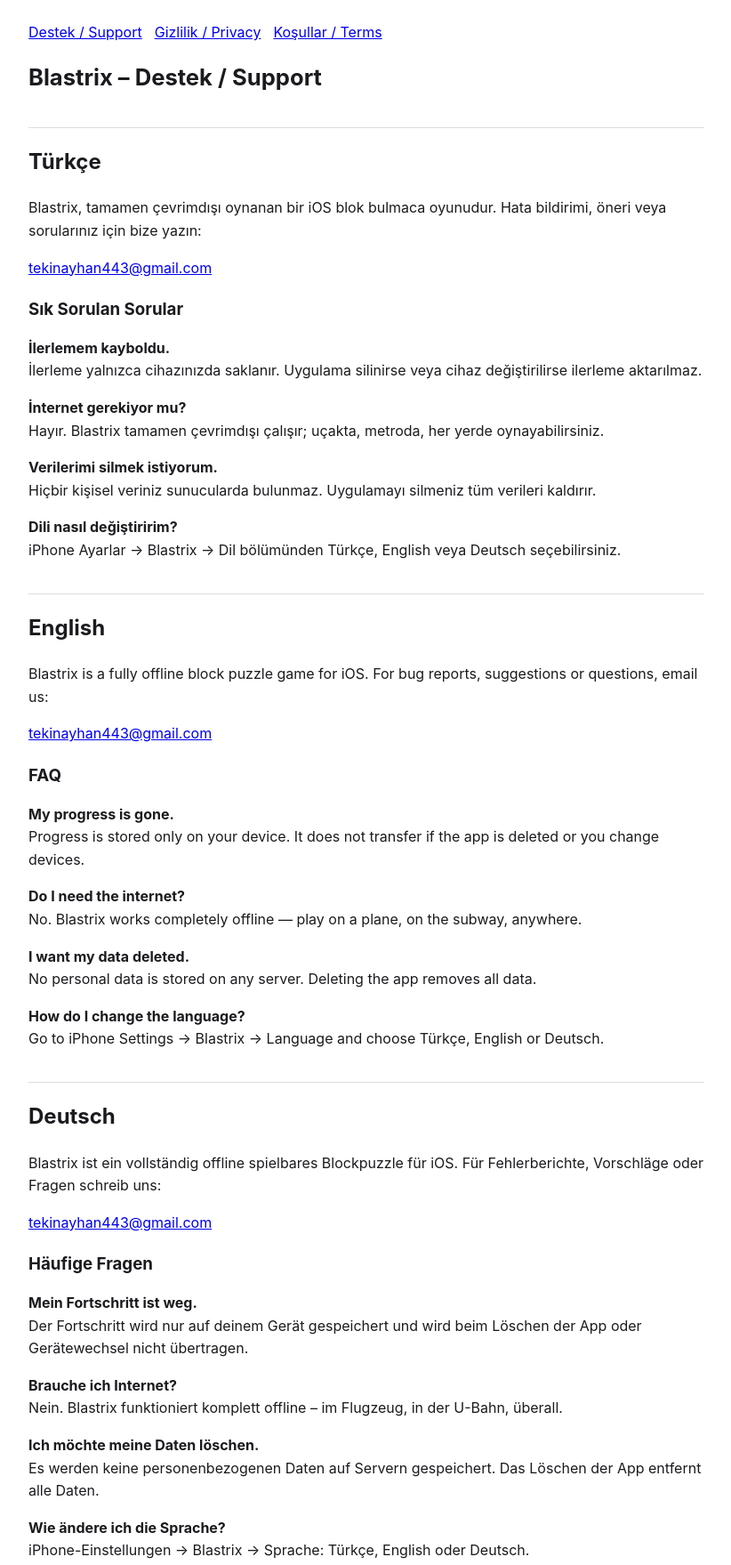
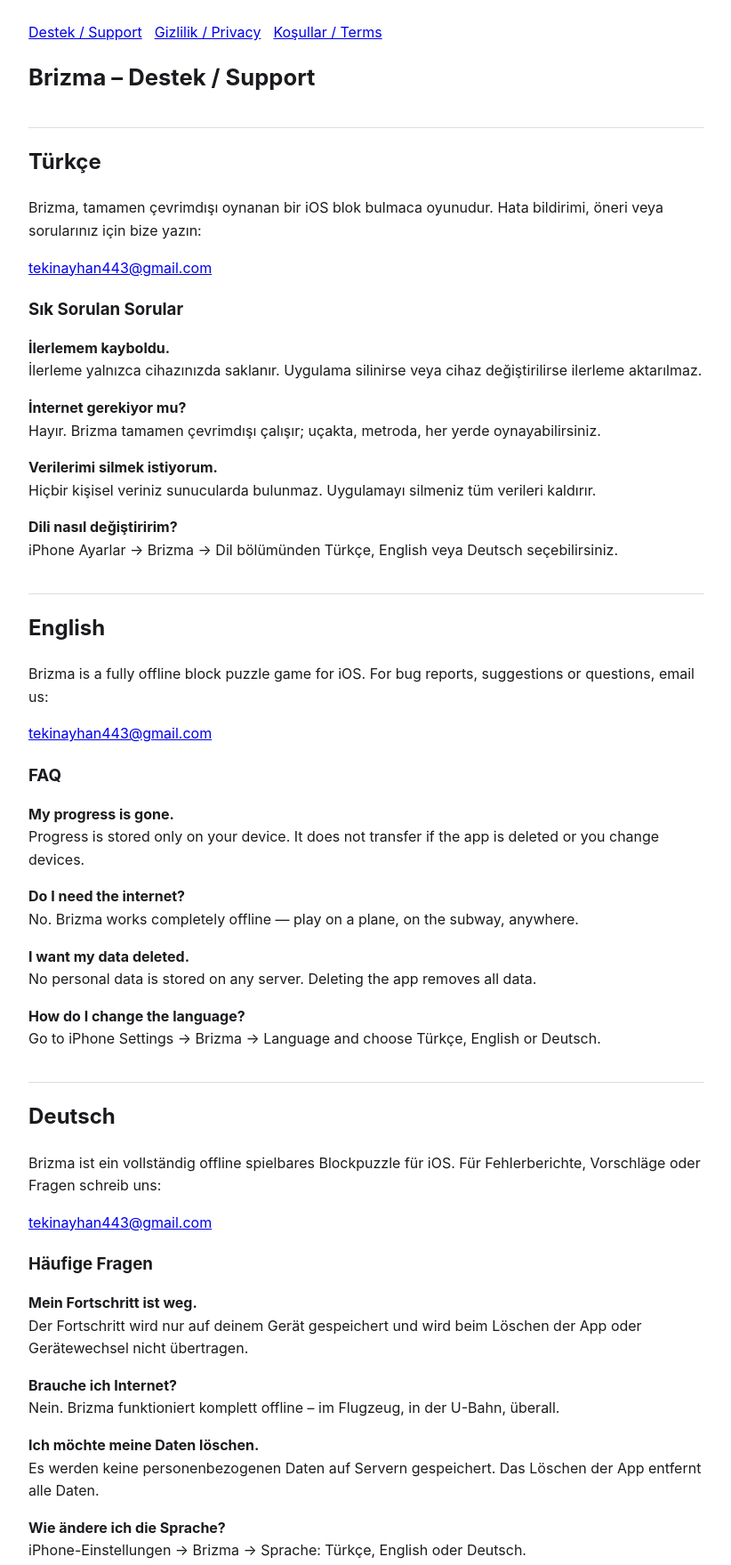
Before and after one commit to tekinyasin827-gif/blastrix-legal, a plain HTML site: page index.html in a window 1280 px wide. Shown: the top 1759 px of the page at 89% size, without its empty margins (228-1050 px from the left). Drawn offline with Linux system fonts and the light colour scheme.

Commit message:
Update index.html

```diff
--- a/index.html
+++ b/index.html
@@ -3,7 +3,7 @@
 <head>
 <meta charset="utf-8">
 <meta name="viewport" content="width=device-width, initial-scale=1">
-<title>Blastrix – Destek / Support</title>
+<title>Brizma – Destek / Support</title>
 <style>
   body{font-family:-apple-system,BlinkMacSystemFont,"Segoe UI",Roboto,sans-serif;max-width:760px;margin:0 auto;padding:24px 16px;line-height:1.6;color:#1b1b1f;background:#fff}
   nav a{margin-right:14px} h1{font-size:1.6rem} h2{margin-top:2.2rem;border-top:1px solid #ddd;padding-top:1.2rem} h3{margin-bottom:.2rem} footer{margin-top:2.5rem;color:#666;font-size:.9rem}
@@ -12,34 +12,34 @@
 </head>
 <body>
 <nav><a href="index.html">Destek / Support</a><a href="privacy.html">Gizlilik / Privacy</a><a href="terms.html">Koşullar / Terms</a></nav>
-<h1>Blastrix – Destek / Support</h1>
+<h1>Brizma – Destek / Support</h1>
 
 <h2>Türkçe</h2>
-<p>Blastrix, tamamen çevrimdışı oynanan bir iOS blok bulmaca oyunudur. Hata bildirimi, öneri veya sorularınız için bize yazın:</p>
-<p><a href="mailto:tekinayhan443@gmail.com?subject=Blastrix%20Destek">tekinayhan443@gmail.com</a></p>
+<p>Brizma, tamamen çevrimdışı oynanan bir iOS blok bulmaca oyunudur. Hata bildirimi, öneri veya sorularınız için bize yazın:</p>
+<p><a href="mailto:tekinayhan443@gmail.com?subject=Brizma%20Destek">tekinayhan443@gmail.com</a></p>
 <h3>Sık Sorulan Sorular</h3>
 <p><b>İlerlemem kayboldu.</b><br>İlerleme yalnızca cihazınızda saklanır. Uygulama silinirse veya cihaz değiştirilirse ilerleme aktarılmaz.</p>
-<p><b>İnternet gerekiyor mu?</b><br>Hayır. Blastrix tamamen çevrimdışı çalışır; uçakta, metroda, her yerde oynayabilirsiniz.</p>
+<p><b>İnternet gerekiyor mu?</b><br>Hayır. Brizma tamamen çevrimdışı çalışır; uçakta, metroda, her yerde oynayabilirsiniz.</p>
 <p><b>Verilerimi silmek istiyorum.</b><br>Hiçbir kişisel veriniz sunucularda bulunmaz. Uygulamayı silmeniz tüm verileri kaldırır.</p>
-<p><b>Dili nasıl değiştiririm?</b><br>iPhone Ayarlar → Blastrix → Dil bölümünden Türkçe, English veya Deutsch seçebilirsiniz.</p>
+<p><b>Dili nasıl değiştiririm?</b><br>iPhone Ayarlar → Brizma → Dil bölümünden Türkçe, English veya Deutsch seçebilirsiniz.</p>
 
 <h2>English</h2>
-<p>Blastrix is a fully offline block puzzle game for iOS. For bug reports, suggestions or questions, email us:</p>
-<p><a href="mailto:tekinayhan443@gmail.com?subject=Blastrix%20Support">tekinayhan443@gmail.com</a></p>
+<p>Brizma is a fully offline block puzzle game for iOS. For bug reports, suggestions or questions, email us:</p>
+<p><a href="mailto:tekinayhan443@gmail.com?subject=Brizma%20Support">tekinayhan443@gmail.com</a></p>
 <h3>FAQ</h3>
 <p><b>My progress is gone.</b><br>Progress is stored only on your device. It does not transfer if the app is deleted or you change devices.</p>
-<p><b>Do I need the internet?</b><br>No. Blastrix works completely offline — play on a plane, on the subway, anywhere.</p>
+<p><b>Do I need the internet?</b><br>No. Brizma works completely offline — play on a plane, on the subway, anywhere.</p>
 <p><b>I want my data deleted.</b><br>No personal data is stored on any server. Deleting the app removes all data.</p>
-<p><b>How do I change the language?</b><br>Go to iPhone Settings → Blastrix → Language and choose Türkçe, English or Deutsch.</p>
+<p><b>How do I change the language?</b><br>Go to iPhone Settings → Brizma → Language and choose Türkçe, English or Deutsch.</p>
 
 <h2>Deutsch</h2>
-<p>Blastrix ist ein vollständig offline spielbares Blockpuzzle für iOS. Für Fehlerberichte, Vorschläge oder Fragen schreib uns:</p>
-<p><a href="mailto:tekinayhan443@gmail.com?subject=Blastrix%20Support">tekinayhan443@gmail.com</a></p>
+<p>Brizma ist ein vollständig offline spielbares Blockpuzzle für iOS. Für Fehlerberichte, Vorschläge oder Fragen schreib uns:</p>
+<p><a href="mailto:tekinayhan443@gmail.com?subject=Brizma%20Support">tekinayhan443@gmail.com</a></p>
 <h3>Häufige Fragen</h3>
 <p><b>Mein Fortschritt ist weg.</b><br>Der Fortschritt wird nur auf deinem Gerät gespeichert und wird beim Löschen der App oder Gerätewechsel nicht übertragen.</p>
-<p><b>Brauche ich Internet?</b><br>Nein. Blastrix funktioniert komplett offline – im Flugzeug, in der U-Bahn, überall.</p>
+<p><b>Brauche ich Internet?</b><br>Nein. Brizma funktioniert komplett offline – im Flugzeug, in der U-Bahn, überall.</p>
 <p><b>Ich möchte meine Daten löschen.</b><br>Es werden keine personenbezogenen Daten auf Servern gespeichert. Das Löschen der App entfernt alle Daten.</p>
-<p><b>Wie ändere ich die Sprache?</b><br>iPhone-Einstellungen → Blastrix → Sprache: Türkçe, English oder Deutsch.</p>
+<p><b>Wie ändere ich die Sprache?</b><br>iPhone-Einstellungen → Brizma → Sprache: Türkçe, English oder Deutsch.</p>
 
 <footer>© 2026 Ayhan Tekin</footer>
 </body>
```
